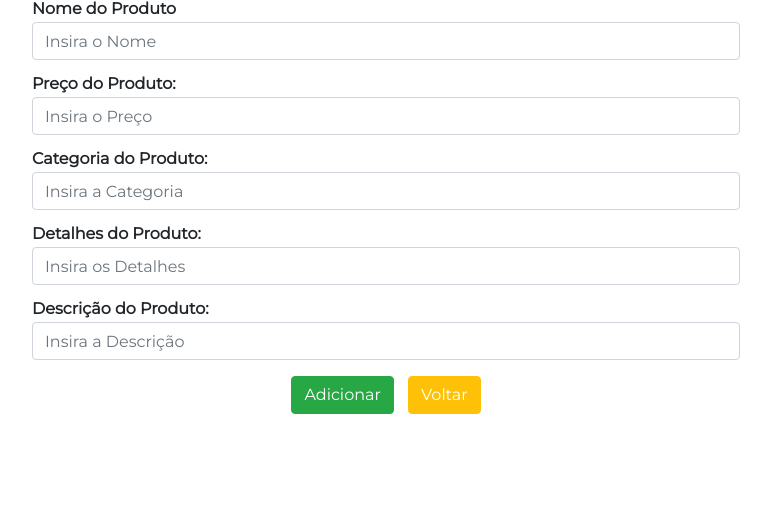
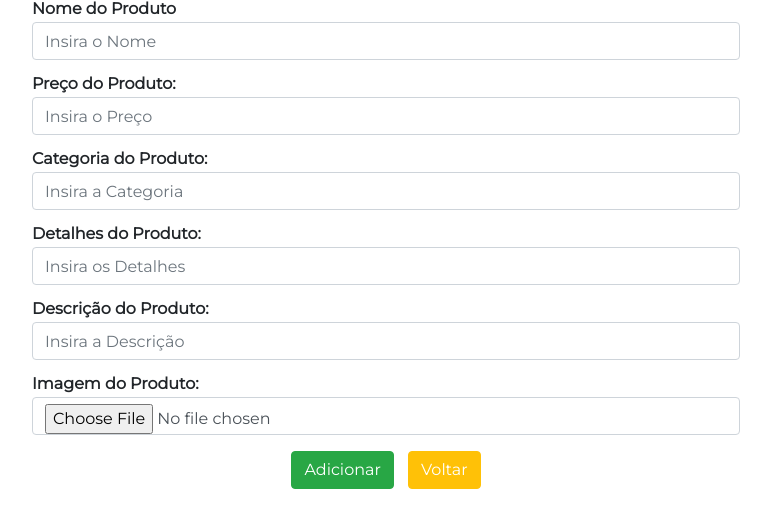
Before and after one commit to DarlanHenrique/-Equipe-2-Trainee-2020.1, a PHP site: page /admin/products/create in a window 1280 px wide. Shown: the part 234-762 px from the top of the page, without its empty margins (254-1025 px from the left). Run offline with PHP 8.4, Linux system fonts and the light colour scheme; data that the repository does not hold is empty; some libraries are stand-ins or nearby versions.

Commit message:
add imagem no create

```diff
--- a/app/controllers/ProductsController.php
+++ b/app/controllers/ProductsController.php
@@ -28,7 +28,8 @@ class ProductsController
                 'price' => $_POST['price'],
                 'category' => $_POST['category'],
                 'details' => $_POST['details'],
-                'description' => $_POST['description']
+                'description' => $_POST['description'],
+                'image' => $_POST['image']
             ]);
 
             return redirect('admin/products');
--- a/app/views/admin/create.view.php
+++ b/app/views/admin/create.view.php
@@ -55,6 +55,11 @@
 		    				<input type="text" name="description" class="form-control" required id="description" placeholder="Insira a Descrição">
                     </div>
 
+					<div class="form-group col-sm-12 text-category">
+		    				<label for="image">Imagem do Produto:</label>
+		    				<input type="file" name="image" class="form-control" required id="image" placeholder="Insira a Imagem">
+                    </div>
+
                     <button type="submit" name="btn" class="btn btn-success button-actions button-action-view" >Adicionar</button>
 		    				<a href="/admin/products" class="btn btn-warning button-actions button-action-edit"> Voltar </a>
 		    		</form>
```
